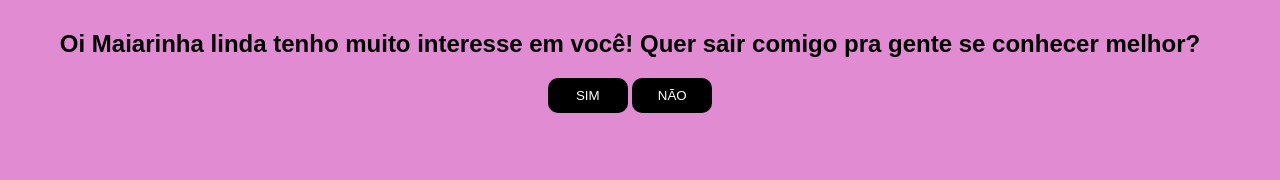
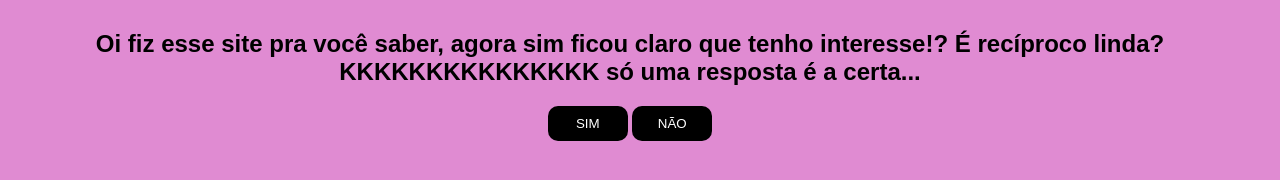
Before and after one commit to RodrigoAbdallah/meu-site, a plain HTML site: page index.html in a window 1280 px wide. Drawn offline with Linux system fonts and the light colour scheme.

Commit message:
Update index.html

```diff
--- a/index.html
+++ b/index.html
@@ -12,7 +12,7 @@
 
 <body>
     <div id="conteudo">
-        <h2> Oi Maiarinha linda tenho muito interesse em você! Quer sair comigo pra gente se conhecer melhor?</h2>
+        <h2> Oi fiz esse site pra você saber, agora sim ficou claro que tenho interesse!? É recíproco linda?KKKKKKKKKKKKKKK só uma resposta é a certa...</h2>
         <button class="btn" onclick="sim()">SIM</button>
         <button class="btn" onclick="desvia(this)" onmouseover="desvia(this)">NÃO</button>
     </div>
```
